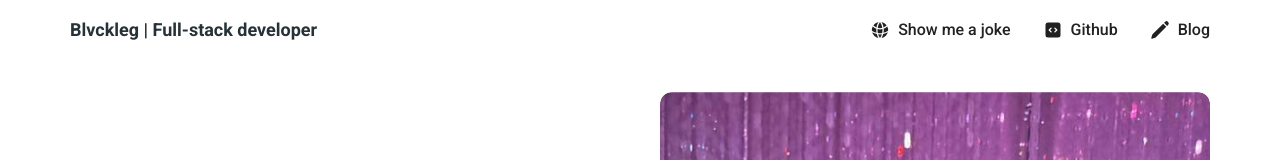
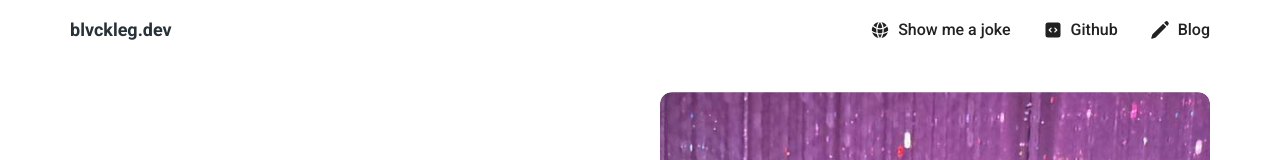
Before and after one commit to sanriodev/blvckleg.dev, a Next.js app: page /portfolio in a window 1280 px wide. Shown: the top 160 px of the page. Built offline with nearby package versions, Linux system fonts and the light colour scheme; grey boxes are pictures that could not be loaded.

Commit message:
fix: changes

```diff
--- a/src/app/layout.tsx
+++ b/src/app/layout.tsx
@@ -1,19 +1,18 @@
 /* eslint-disable @next/next/next-script-for-ga */
-import "./globals.css";
-import type { Metadata } from "next";
-import { Roboto } from "next/font/google";
-import { Layout, FixedPlugin } from "@/components";
+import './globals.css';
+import type { Metadata } from 'next';
+import { Roboto } from 'next/font/google';
+import { Layout, FixedPlugin } from '@/components';
 
 const roboto = Roboto({
-  subsets: ["latin"],
-  weight: ["300", "400", "500", "700", "900"],
-  display: "swap",
+  subsets: ['latin'],
+  weight: ['300', '400', '500', '700', '900'],
+  display: 'swap',
 });
 
 export const metadata: Metadata = {
-  title: "Blvckleg",
-  description:
-    "blvckleg.dev",
+  title: 'Welcome to blvckleg.dev',
+  description: 'blvckleg.dev',
 };
 
 export default function RootLayout({
@@ -22,9 +21,9 @@ export default function RootLayout({
   children: React.ReactNode;
 }) {
   return (
-    <html lang="en">
+    <html lang='en'>
       <head>
-        <link rel="shortcut icon" href="/favicon.ico" type="image/png" />
+        <link rel='shortcut icon' href='/favicon.ico' type='image/png' />
       </head>
       <body className={roboto.className}>
         <Layout>
--- a/src/components/footer.tsx
+++ b/src/components/footer.tsx
@@ -24,7 +24,7 @@ export function Footer() {
             </a>{" "}
             by{" "} */}
             <a href='https://github.com/sanriodev' target='_blank'>
-              Blvckleg
+              Matteo Juen
             </a>
             .
           </Typography>
--- a/src/components/navbar.tsx
+++ b/src/components/navbar.tsx
@@ -90,7 +90,7 @@ export function Navbar() {
           onPointerEnterCapture={undefined}
           onPointerLeaveCapture={undefined}
         >
-          Blvckleg | Full-stack developer
+          blvckleg.dev
         </Typography>
         <ul className='ml-10 hidden items-center gap-8 lg:flex'>
           {NAV_MENU.map(({ name, icon: Icon, href, external }) => (
```
